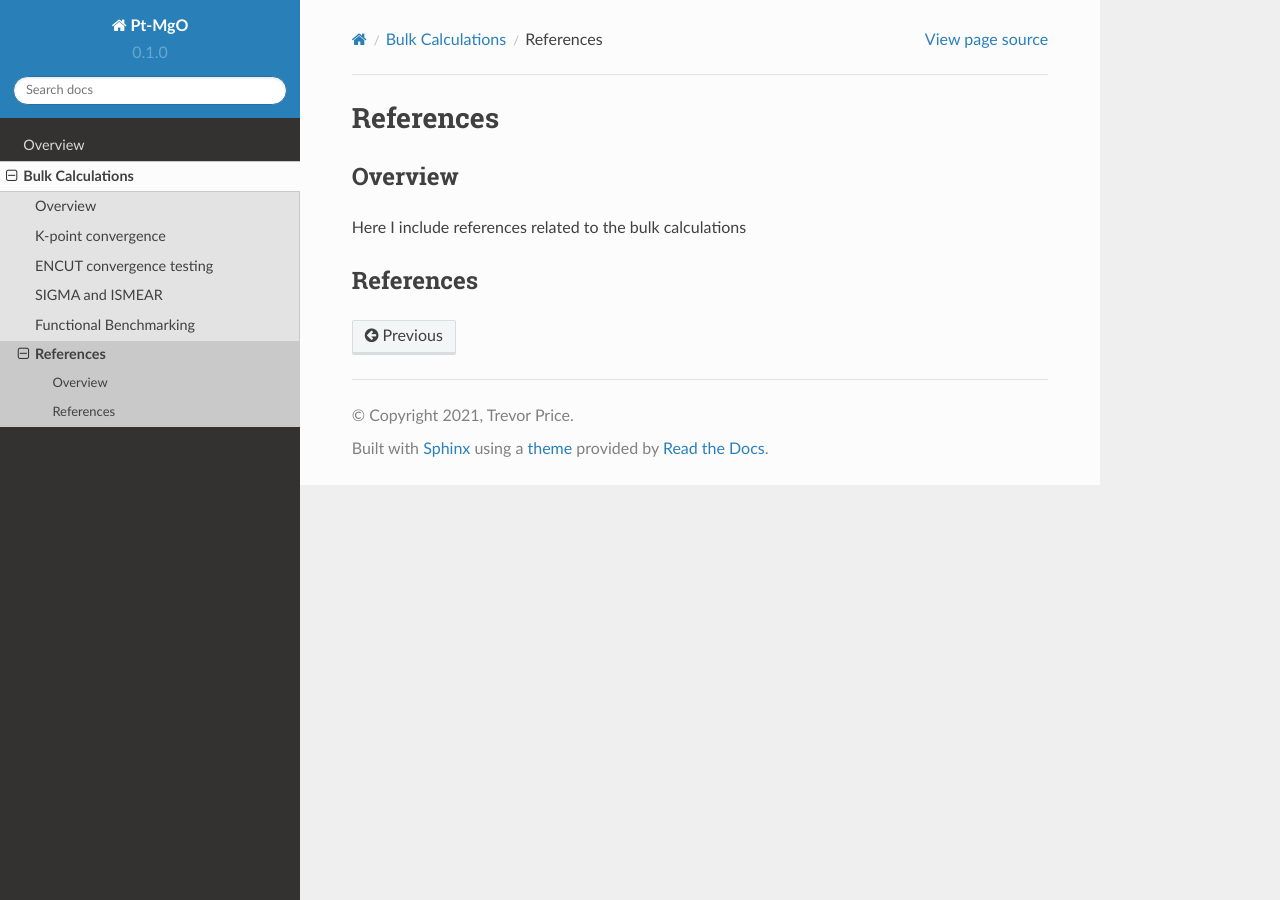
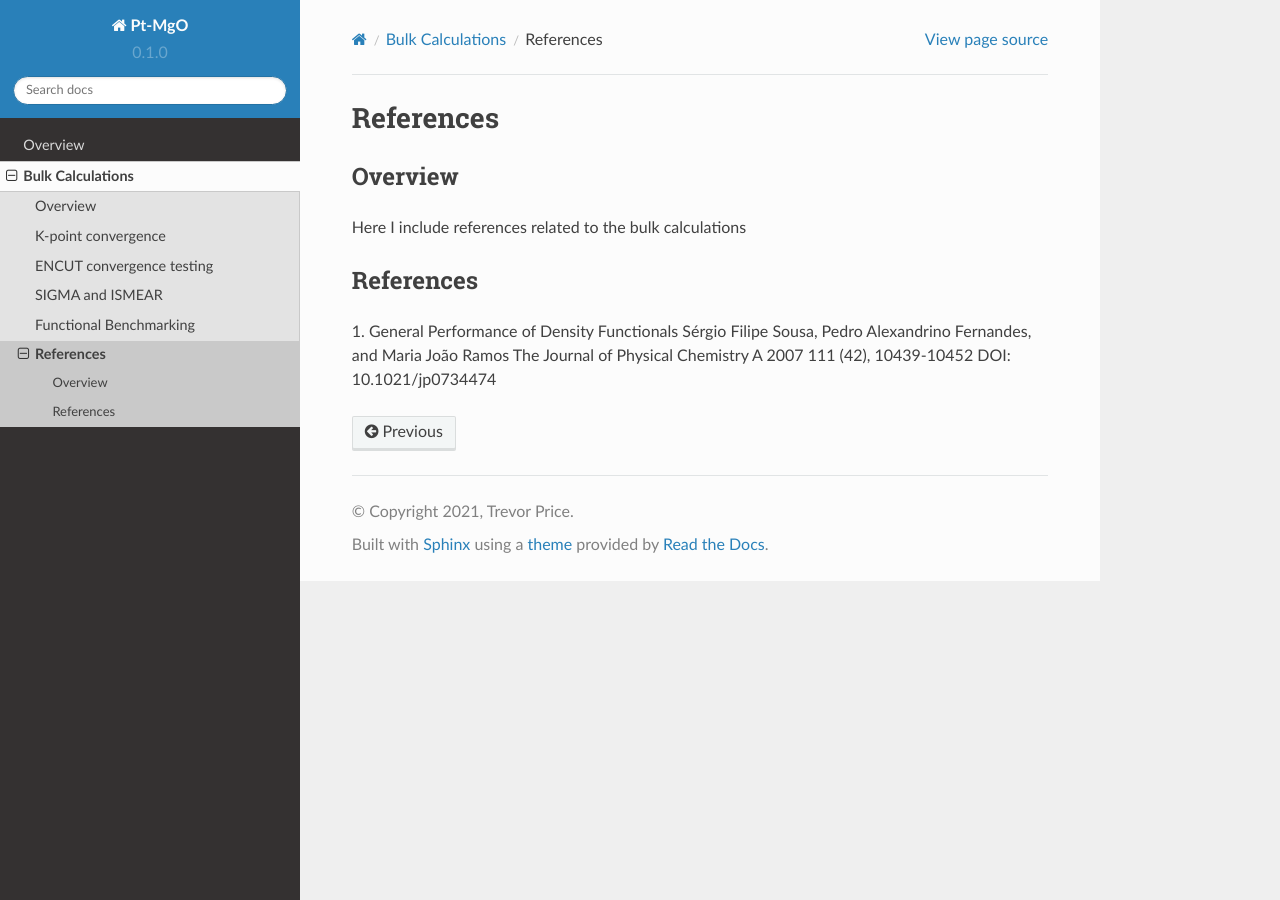
Before and after one commit to tdprice-858/Pt-MgO, a Sphinx documentation site: the page built from docs/source/bulk_calculations/references.rst, in a window 1280 px wide. Built offline with Sphinx 7.4.7 and the Read the Docs theme 2.0.0, drawn with Linux system fonts in a browser that asks for light colours; pages that are not in the unit, such as notebooks, are missing from menus.

Commit message:
Update references.rst

```diff
--- a/docs/source/bulk_calculations/references.rst
+++ b/docs/source/bulk_calculations/references.rst
@@ -7,3 +7,8 @@ Here I include references related to the bulk calculations
 
 References
 -------
+
+1. General Performance of Density Functionals
+Sérgio Filipe Sousa, Pedro Alexandrino Fernandes, and Maria João Ramos
+The Journal of Physical Chemistry A 2007 111 (42), 10439-10452
+DOI: 10.1021/jp0734474
```
